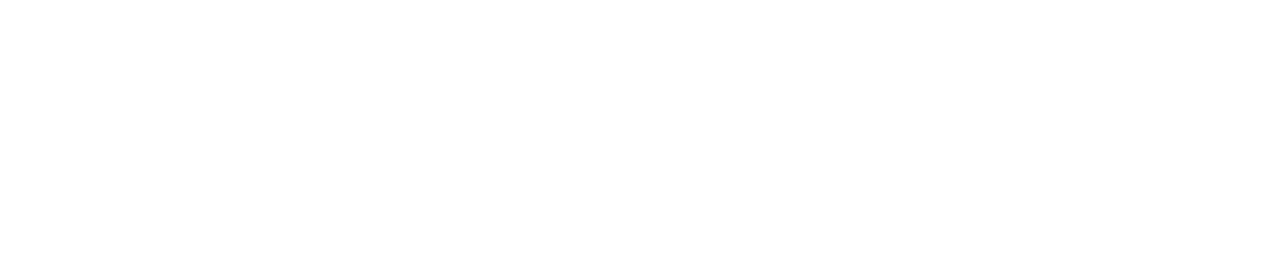
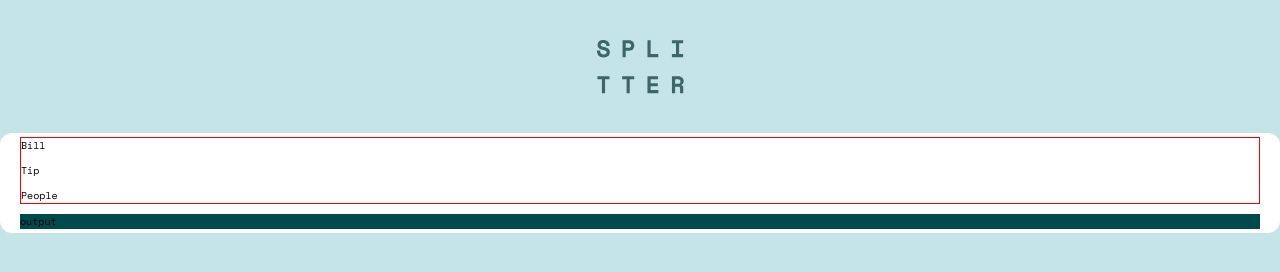
Before and after one commit to aaron-might/tip-calculator, a plain HTML site: page index.html in a window 1280 px wide. Drawn offline with nearby package versions, Linux system fonts and the light colour scheme.

Commit message:
creating card input and output caard

```diff
--- a/index.html
+++ b/index.html
@@ -1,5 +1,6 @@
 <!DOCTYPE html>
 <html lang="en">
+
 <head>
     <meta charset="UTF-8">
     <meta http-equiv="X-UA-Compatible" content="IE=edge">
@@ -11,7 +12,30 @@
     <title>Frontend mentor | Tip Calculator App</title>
     <link rel="stylesheet" href="style.css">
 </head>
+
 <body>
+    <div class="container">
+        <div class="logo">
+            <img src="./images/logo.svg" alt="logo">
+        </div>
+        <div class="card">
+            <div class="input">
+                <div class="bill-container">
+                    Bill
+                </div>
+                <div class="tip-container">
+                    Tip
+                </div>
+                <div class="people-container">
+                    People
+                </div>
+            </div>
+            <div class="output">
+                output
+            </div>
+        </div>
+    </div>
 
 </body>
+
 </html>
--- a/style.css
+++ b/style.css
@@ -0,0 +1,70 @@
+
+:root {
+    --very-dark-cyan: hsl(183, 100%, 15%);
+    --dark-grayish-cyan-1: hsl(186, 14%, 43%);
+    --dark-grayish-cyan-2: hsl(184, 14%, 56%);
+    --light-grayish-cyan-1: hsl(185, 41%, 84%);
+    --light-grayish-cyan-2: hsl(189, 41%, 97%);
+    --teal: rgb(38, 194, 173);
+    --button-hover: rgb(159, 232, 223);
+    --white: hsl(0, 0%, 100%);
+    --error-color: rgb(184, 126, 112);
+    --empty-reset-background: rgb(13, 104, 109);
+    --empty-reset-text: rgb(5, 92, 99);
+  }
+
+
+*{
+    margin:0;
+    padding:0;
+    box-sizing: border-box;
+}
+
+html {
+    font-size: 62.5%;
+}
+
+body {
+   font-family: "space Mono", monospace;
+   background-color: hsl(185, 41%, 84%) ;
+}
+
+.container {
+    width:100%;
+    display: flex;
+    align-items: center;
+    justify-content: center;
+    flex-direction: column;
+}
+
+.logo {
+    margin:4rem 0 3.5rem 0;
+}
+
+.card {
+    background-color: white;
+    width: 100%;
+    height: 100px;
+    border-radius: 12px;
+
+    display:flex;
+    flex-direction: column;
+    align-items: center;
+    justify-content: center;
+    gap: 1rem;
+    padding:2rem;
+
+}
+
+.input{
+    border:1px solid red;
+    width: 100%;
+    /* height: 100px; */
+    display: flex;
+    flex-direction: column;
+    gap:1rem;
+}
+.output {
+    background-color: hsl(183, 100%, 15%);
+    width: 100%;
+}
```
